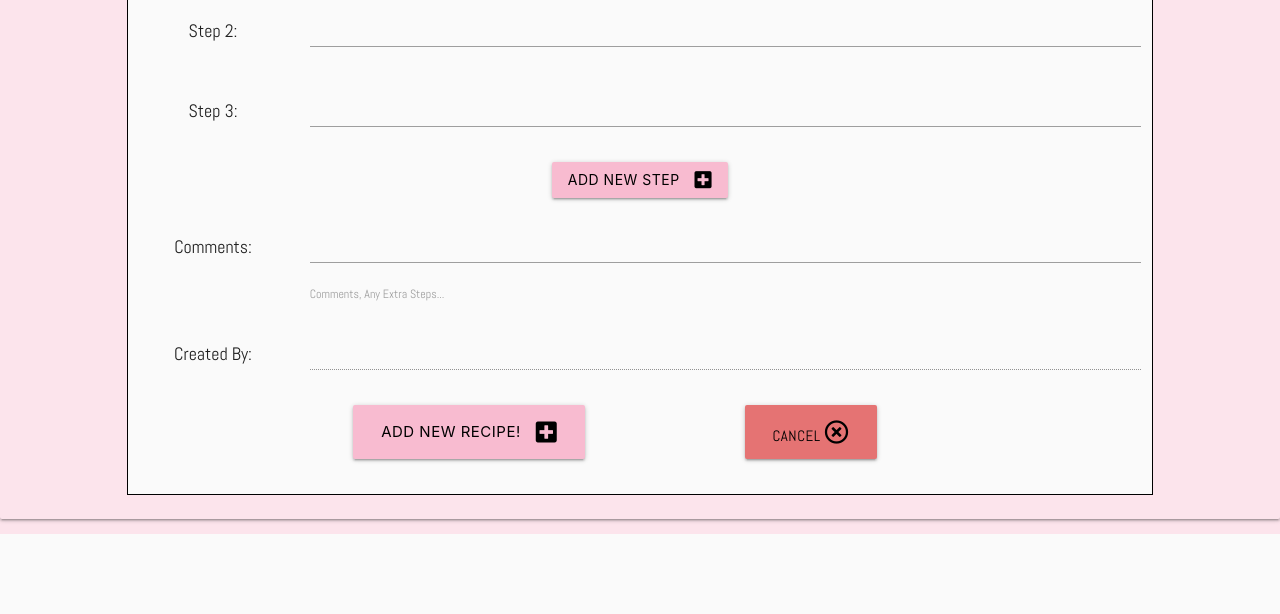
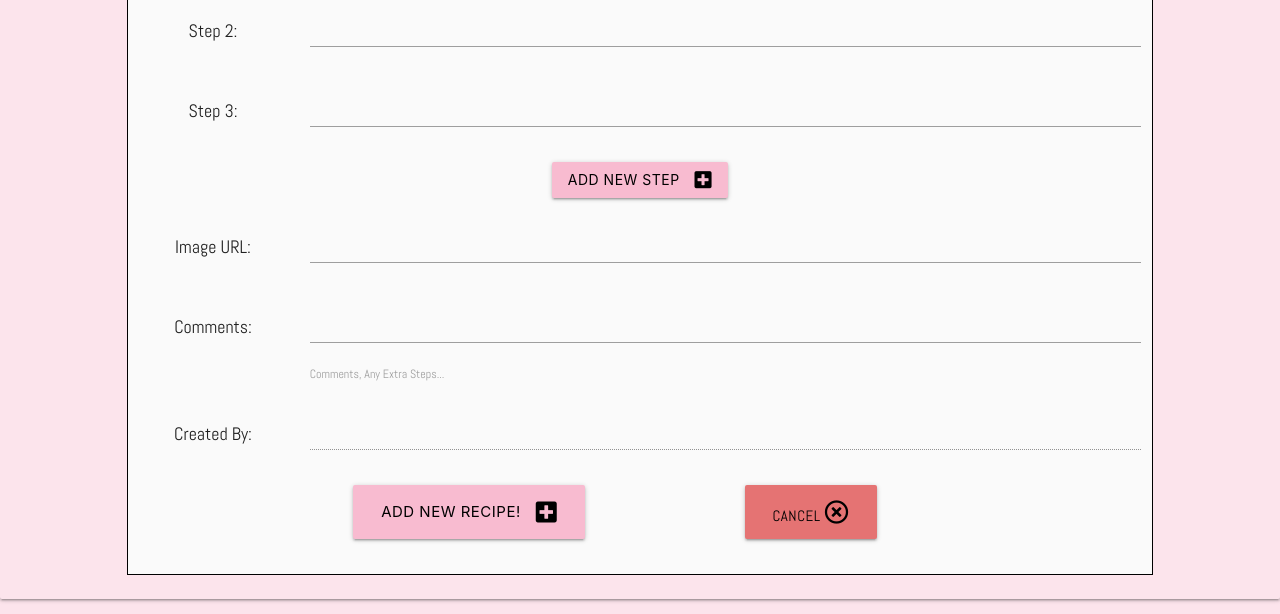
Before and after one commit to coolusername244/recipe-blog, a Flask app: page /add_recipe in a window 1280 px wide. Shown: the part 1059-1673 px from the top of the page. Before the commit the page ends 1593 px from the top, so only its background shows below. Run offline with Flask 2, Linux system fonts and the light colour scheme; data that the repository does not hold is empty; some libraries are stand-ins or nearby versions.

Commit message:
added image url to add/edit recipe forms

```diff
--- a/app.py
+++ b/app.py
@@ -150,6 +150,7 @@ def add_recipe():
             "description": request.form.get("description"),
             "comments": request.form.get("comments"),
             "serves": request.form.get("serves"),
+            "image_url": request.form.get("image_url"),
             "created_by": username
         }
         ingredients = {
@@ -188,6 +189,7 @@ def edit_recipe(recipe_id):
             "dietary_info": request.form.get("dietary_info"),
             "description": request.form.get("description"),
             "comments": request.form.get("comments"),
+            "image_url": request.form.get("image_url"),
             "created_by": session["user"]
         }
         ingredients = {
--- a/templates/add_recipe.html
+++ b/templates/add_recipe.html
@@ -147,6 +147,16 @@
                         </button>
                     </div>
                 </div>
+                <!-- image url -->
+                <div class="row">
+                        <div class="input-field col s12 m2 center">
+                            <strong>Image URL:</strong>
+                        </div>
+                        <div class="col s10 offset-s1 m10">
+                            <textarea id="image_url" name="image_url" minlength="5"
+                                required class="materialize-textarea validate"></textarea>
+                        </div>
+                    </div>
                 <!-- comments -->
                 <div class="row">
                     <div class="input-field col s12 m2 center">
```
Also changed, not shown: templates/edit_recipe.html (+12 -0 lines).
